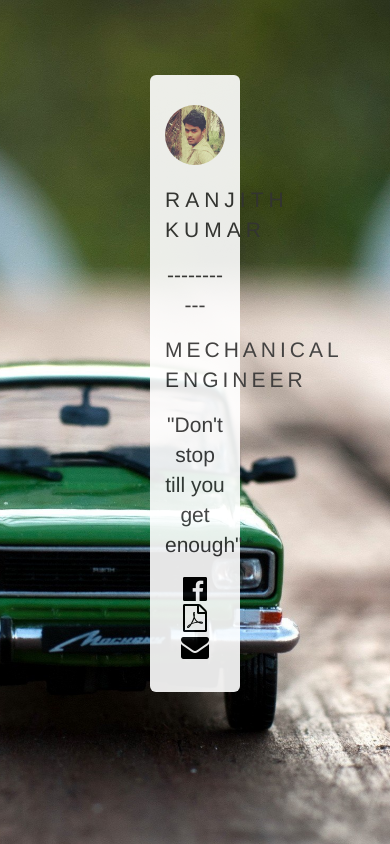
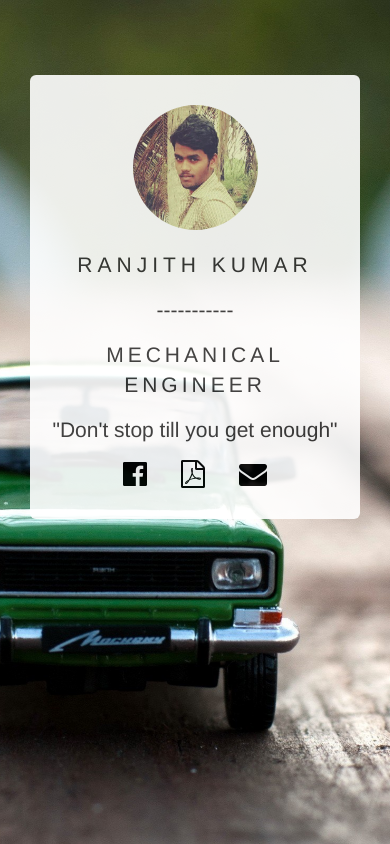
Before and after one commit to ranjithkuru/rajithkuru.github.io, a plain HTML site: page index.html in a window 390 px wide. Drawn offline with nearby package versions, Linux system fonts and the light colour scheme.

Commit message:
mobile responsive bug fixed

```diff
--- a/index.html
+++ b/index.html
@@ -40,7 +40,7 @@ text-decoration: none;
 <body>
 
 <div class="container-fluid bgimg-1" style="height:100vh;">
-  <div class="col-xs-4 col-xs-offset-4 text-center">
+  <div class="col-md-4 col-md-offset-4 col-sm-4 col-sm-offset-4 text-center">
     <div class="jumbotron" style="background-color: #ffffff; opacity: 0.9; margin-top: 75px;">
       <center><img class="img-responsive img-circle" src="images/ranjith.jpg" height="125px" width="125px" alt="ranjithkumar"/></center><br/>
       <p style="letter-spacing: 5px;">RANJITH KUMAR</p>
```
